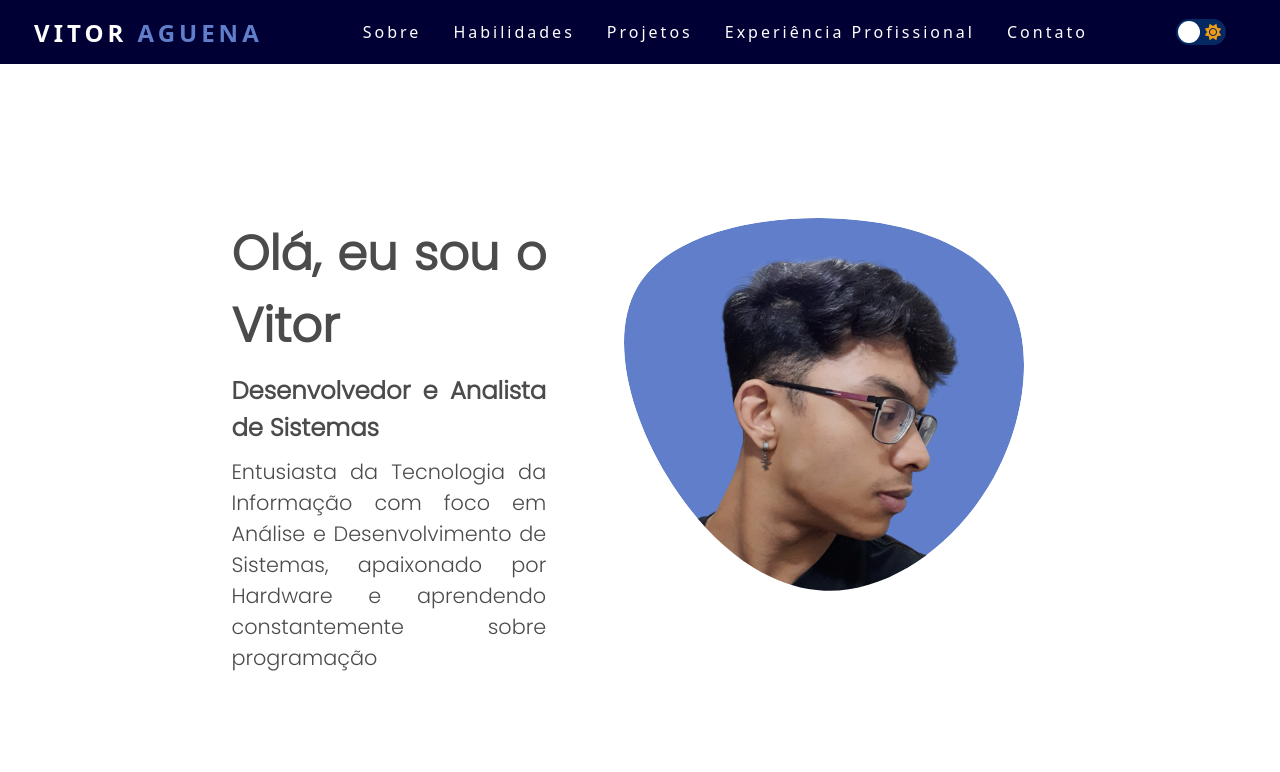
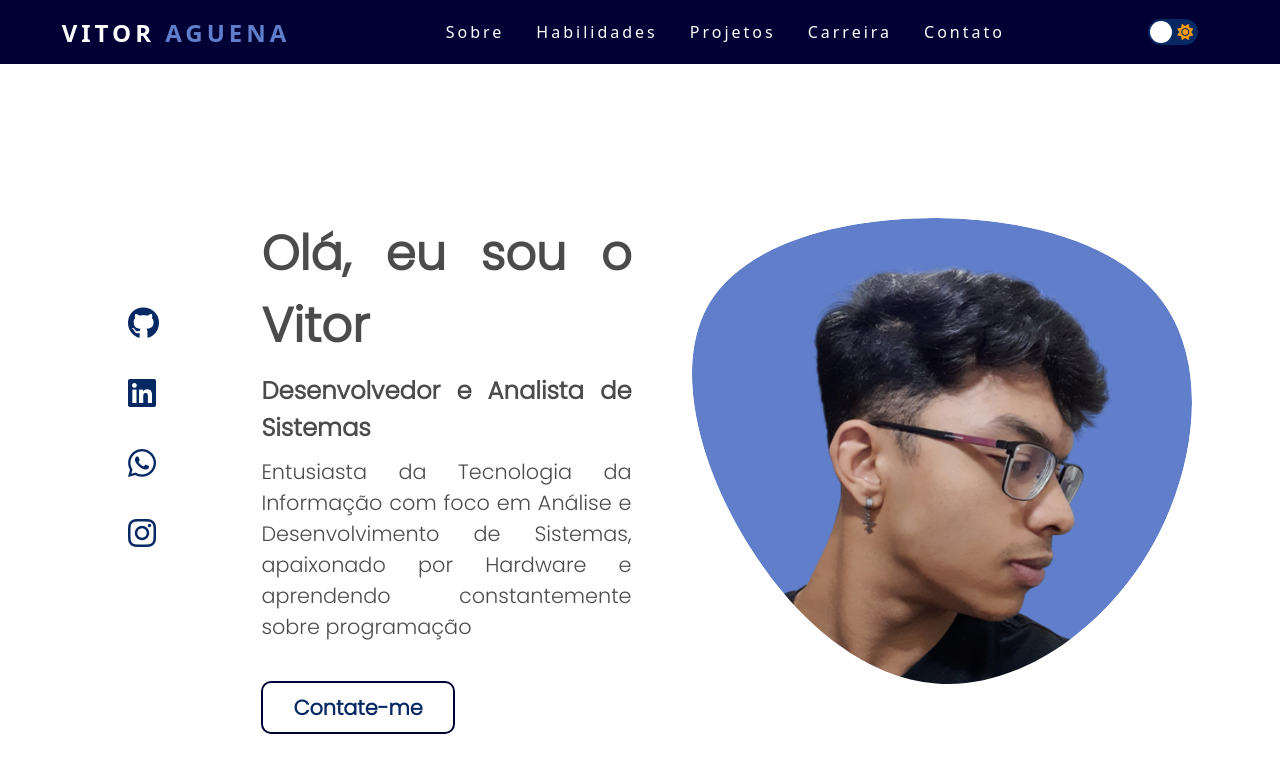
Before and after one commit to vitoraguena17/Personal-Portfolio, a plain HTML site: page index.html in a window 1280 px wide. Drawn offline with Linux system fonts and the light colour scheme.

Commit message:
Add files via upload

```diff
--- a/css/style.css
+++ b/css/style.css
@@ -10,6 +10,7 @@
   --color-tertiary: #1c4c96;
   --fourth-color: #607ec9;
   --fifth-color: #9ab4ff;
+  --white: #fff;
 }
 
 body {
@@ -19,6 +20,7 @@ body {
 
 body.dark {
   background-color: #000020;
+  color: var(--white);
 }
 
 ul,
@@ -40,7 +42,7 @@ html {
 .header-title {
   font-size: 24px;
   letter-spacing: 4px;
-  color: white;
+  color: var(--white);
   cursor: default;
 }
 
@@ -64,7 +66,7 @@ nav {
 }
 
 .nav-list a {
-  color: white;
+  color: var(--white);
   transition: .5s;
 }
 
@@ -90,7 +92,7 @@ nav {
 .mobile-menu div {
   width: 32px;
   height: 2px;
-  background: #fff;
+  background: var(--white);
   margin: 8px;
   transition: 0.3s;
 }
@@ -112,6 +114,8 @@ nav {
     justify-content: space-around;
     transform: translateX(100%);
     transition: transform 0.3s ease-in;
+    z-index: 1;
+    /*diz qual esta sobrepondo*/
   }
 
   .nav-list li {
@@ -204,42 +208,100 @@ nav {
 .home {
   display: flex;
   flex-direction: row;
-  margin: 12% 12%;
+  margin: 12% 10%;
 }
 
 .home-text {
-  margin: auto 8%;
+  margin: auto 2%;
   text-align: justify;
   font-size: 1.3rem;
-  opacity: 0.7;
 }
 
 .home-title {
   font-size: 3rem;
   font-weight: 900;
+  opacity: 0.7;
 }
 
 .home-subtitle {
   margin: 10px 0;
+  opacity: 0.7;
+}
+
+.home-description {
+  opacity: 0.7;
+}
+
+.home-contact {
+  margin: 50px 0;
+}
+
+.home-btn {
+  border: 2px solid var(--color-primary);
+  padding: 10px 30px;
+  border-radius: 10px;
+  color: var(--color-secondary);
+  font-weight: 700;
+  transition: 0.5s;
+}
+
+.home-btn:hover {
+  background-color: var(--color-secondary);
+  color: var(--fifth-color);
+}
+
+.home-links {
+  display: flex;
+  flex-direction: column;
+  margin: 8% 8% 8% 0;
+  font-size: 2rem;
+}
+
+.fa-brands {
+  margin-bottom: 100%;
+  color: var(--color-secondary);
+  transition: .5s;
+}
+
+.fa-github:hover {
+  color: #171515;
+}
+
+.fa-linkedin:hover{
+  color: #0A66C2;
+}
+
+.fa-whatsapp:hover {
+  color: #25d366;
+}
+
+
+.fa-instagram:hover {
+  color: #E1306C;
+}
+
+.fa-brands:hover {
+  scale: 1.2;
 }
 
 .gallery {
-  width: 400px;
+  width: 500px;
   fill: var(--fourth-color);
-  margin-right: 8vw;
+  margin-left: 8%;
 }
 
 .hero-img {
   width: 170px;
 }
 
-@media (max-width: 1000px) {
+@media (max-width: 1200px) {
   .home {
     flex-direction: column-reverse;
   }
 
-  .gallery{
+  .gallery {
     margin: 0 auto;
+    margin-left: 20%;
     width: 170px;
   }
 }
--- a/index.html
+++ b/index.html
@@ -35,7 +35,7 @@
         <li><a href="#">Sobre</a></li>
         <li><a href="#">Habilidades</a></li>
         <li><a href="#">Projetos</a></li>
-        <li><a href="#">Experiência Profissional</a></li>
+        <li><a href="#">Carreira</a></li>
         <li><a href="#">Contato</a></li>
       </ul>
       <div>
@@ -50,12 +50,20 @@
   </header>
   <main class="hero">
     <div class="home">
+      <div class="home-links">
+        <a href="https://github.com/vitoraguena17" target="_blank"><i class="fa-brands fa-github"></i></a>
+        <a href="https://www.linkedin.com/in/vitor-matos-matsumoto-aguena-019179269/" target="_blank"><i class="fa-brands fa-linkedin"></i></a>
+        <a href="https://api.whatsapp.com/send?phone=+5511965265401&text=Ol%C3%A1%2C+vim+pelo+seu+Portfolio+%F0%9F%98%81%21" target="_blank"><i class="fa-brands fa-whatsapp"></i></a>
+        <a href="https://www.instagram.com/vitor__aguena/" target="_blank"><i class="fa-brands fa-instagram"></i></a>
+      </div>
       <div class="home-text">
         <h1 class="home-title">Olá, eu sou o Vitor </h1>
         <h3 class="home-subtitle">Desenvolvedor e Analista de Sistemas</h3>
         <p class="home-description"> Entusiasta da Tecnologia da Informação com foco em Análise e Desenvolvimento de
           Sistemas, apaixonado por
           Hardware e aprendendo constantemente sobre programação</p>
+        <div class="home-contact"><a href="" class="home-btn">Contate-me</a></div>
+
       </div>
       <div class="home-img">
         <svg class="gallery" viewBox="0 0 200 187" xmlns="http://www.w3.org/2000/svg"
```
